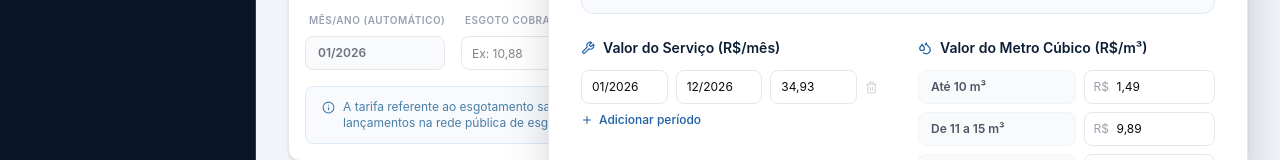
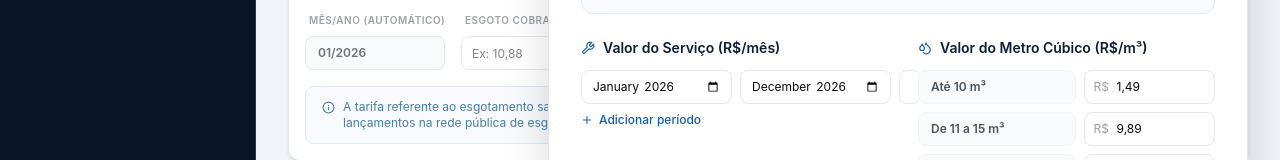
Before and after one commit to MarieleV/Notificacao-CAJ, a React (Vite) app in the folder front-end/: page /multas in a window 1280 px wide. Both pictures are taken after a click on the button "Parametrização de Preços". Shown: the part 422-582 px from the top of the page. Built offline with nearby package versions, Linux system fonts and the light colour scheme; no server answers.

Commit message:
Adicionar padrão R$ para  ficar no padrão automaticamente

```diff
--- a/front-end/src/app/components/FineCalculator.tsx
+++ b/front-end/src/app/components/FineCalculator.tsx
@@ -53,7 +53,20 @@ function maskMonthYear(raw: string): string {
 }
 
 function maskBRL(raw: string): string {
-  return raw.replace(/[^0-9,]/g, "");
+  // 1. Remove tudo que não for número (vírgulas, pontos, letras)
+  const digits = raw.replace(/\D/g, "");
+
+  // 2. Se o campo for apagado/vazio, retorna vazio para mostrar o placeholder
+  if (!digits) return "";
+
+  // 3. Transforma em número inteiro e divide por 100 (para criar os centavos)
+  const val = parseInt(digits, 10) / 100;
+
+  // 4. Formata nativamente para o padrão monetário brasileiro (ex: 1.234,56)
+  return val.toLocaleString("pt-BR", {
+    minimumFractionDigits: 2,
+    maximumFractionDigits: 2
+  });
 }
 
 function maskDate(raw: string): string {
@@ -215,24 +228,35 @@ function RateTable({
       <div className="space-y-2">
         {rows.map((row) => (
           <div key={row.id} className="flex gap-2 items-center">
+            {/* Campo Início */}
             <div className="flex-1">
               <input
-                value={row.startMonth}
-                onChange={(e) => onChange(row.id, "startMonth", maskMonthYear(e.target.value))}
-                placeholder="Início MM/AAAA"
-                maxLength={7}
-                className="w-full px-2.5 py-2 border border-gray-200 rounded-lg text-xs focus:outline-none focus:border-[#1a5fa8] focus:ring-1 focus:ring-[#1a5fa8]/20 transition-all"
+                type="month"
+                // Converte MM/AAAA para YYYY-MM para o input entender
+                value={row.startMonth.split('/').reverse().join('-')}
+                onChange={(e) => {
+                  // Converte YYYY-MM de volta para MM/AAAA
+                  const [y, m] = e.target.value.split('-');
+                  onChange(row.id, "startMonth", `${m}/${y}`);
+                }}
+                className="w-full px-2.5 py-2 border border-gray-200 rounded-lg text-xs focus:outline-none focus:border-[#1a5fa8] focus:ring-1 focus:ring-[#1a5fa8]/20 transition-all cursor-pointer"
               />
             </div>
+
+            {/* Campo Fim */}
             <div className="flex-1">
               <input
-                value={row.endMonth}
-                onChange={(e) => onChange(row.id, "endMonth", maskMonthYear(e.target.value))}
-                placeholder="Fim MM/AAAA"
-                maxLength={7}
-                className="w-full px-2.5 py-2 border border-gray-200 rounded-lg text-xs focus:outline-none focus:border-[#1a5fa8] focus:ring-1 focus:ring-[#1a5fa8]/20 transition-all"
+                type="month"
+                value={row.endMonth.split('/').reverse().join('-')}
+                onChange={(e) => {
+                  const [y, m] = e.target.value.split('-');
+                  onChange(row.id, "endMonth", `${m}/${y}`);
+                }}
+                className="w-full px-2.5 py-2 border border-gray-200 rounded-lg text-xs focus:outline-none focus:border-[#1a5fa8] focus:ring-1 focus:ring-[#1a5fa8]/20 transition-all cursor-pointer"
               />
             </div>
+
+            {/* Campo Valor */}
             <div className="flex-1">
               <input
                 value={row.value}
@@ -241,6 +265,7 @@ function RateTable({
                 className="w-full px-2.5 py-2 border border-gray-200 rounded-lg text-xs focus:outline-none focus:border-[#1a5fa8] focus:ring-1 focus:ring-[#1a5fa8]/20 transition-all"
               />
             </div>
+
             <button
               onClick={() => onRemove(row.id)}
               className="text-gray-300 hover:text-red-400 transition-colors flex-shrink-0"
```
